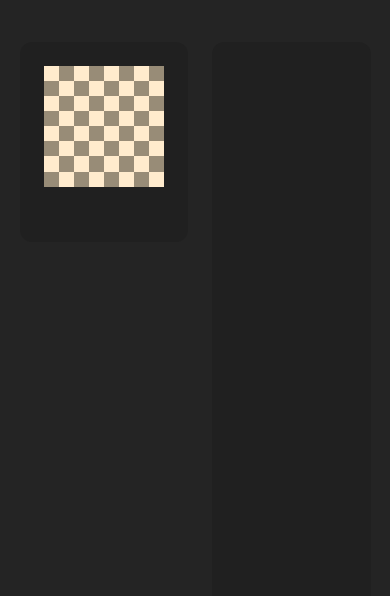
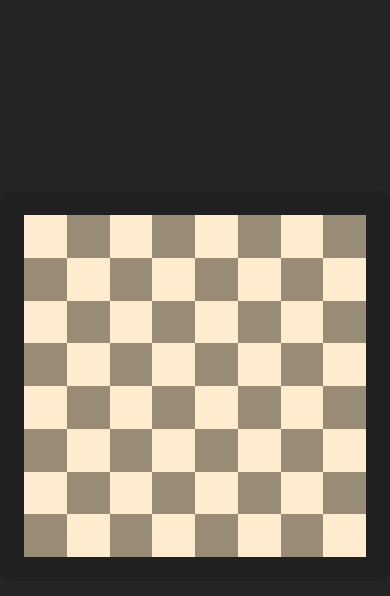
Before and after one commit to ChessCom/frontendtest, a Vue app: page / in a window 390 px wide. Shown: the top 596 px of the page. Built offline with nearby package versions, Linux system fonts and the light colour scheme.

Commit message:
Fix styling issues and add responsivity

```diff
--- a/src/App.vue
+++ b/src/App.vue
@@ -13,10 +13,14 @@ import Sidebar from './components/Sidebar.vue'
 <style scoped>
 .layout {
   display: flex;
-  width: 90dvw;
-  height: 90dvh;
-  min-height: 200px;
-  /* outline: 2px solid pink; */
+  width: 100dvw;
+  min-height: 100dvh;
   justify-content: center;
 }
+
+@media only screen and (max-width: 768px) {
+  .layout {
+    flex-direction: column;
+  }
+}
 </style>
--- a/src/components/Chessboard.vue
+++ b/src/components/Chessboard.vue
@@ -33,10 +33,7 @@
   position: absolute;
   display: block;
   content: '';
-  top: 0;
-  left: 0;
-  bottom: 0;
-  right: 0;
+  inset: 0;
   background-color: transparent;
   transition: background-color 150ms linear;
 }
--- a/src/components/Main.vue
+++ b/src/components/Main.vue
@@ -10,7 +10,6 @@ import Chessboard from '@/components/Chessboard.vue'
 
 <style scoped>
 .main {
-  /* outline: 2px solid blue; */
   width: var(--boardSize);
   height: var(--boardSize);
   background-color: #202020;
--- a/src/components/Sidebar.vue
+++ b/src/components/Sidebar.vue
@@ -8,10 +8,36 @@ import { useSquares } from '@/hooks/useSquares.ts'
 
 <style scoped>
 .sidebar {
-  /* outline: 2px solid red; */
   flex-basis: var(--sidebarWidth);
   margin-left: var(--sidebarSpacing);
   background-color: #202020;
   border-radius: 12px;
+  padding: 24px;
+  box-sizing: border-box;
+}
+
+h4 {
+  margin: 0;
+}
+
+.move-info {
+}
+
+.move-index {
+  color: lightgray;
+  font-size: small;
+}
+
+.move-text {
+  font-weight: bold;
+  padding-right: 0.5rem;
+}
+
+@media only screen and (max-width: 768px) {
+  .sidebar {
+    margin-left: 0;
+    margin-top: var(--sidebarSpacing);
+    flex-basis: auto;
+  }
 }
 </style>
--- a/src/style.css
+++ b/src/style.css
@@ -20,16 +20,21 @@ body {
   min-width: 320px;
   min-height: 100vh;
 
-  --sidebarWidth: 200px;
+  --sidebarWidth: 240px;
   --sidebarSpacing: 24px;
   --layoutSmallerConstraint: min(
-    90dvh,
-    calc(90dvw - (var(--sidebarWidth) + var(--sidebarSpacing)))
+    100dvh,
+    calc(100dvw - (var(--sidebarWidth) + var(--sidebarSpacing)))
   );
   --boardSize: max(200px, var(--layoutSmallerConstraint));
 }
+@media only screen and (max-width: 768px) {
+  body {
+    --layoutSmallerConstraint: min(100dvh, calc(100dvw));
+    --boardSize: max(200px, var(--layoutSmallerConstraint));
+  }
+}
 
 #app {
-  max-width: 1280px;
   margin: 0 auto;
 }
```
